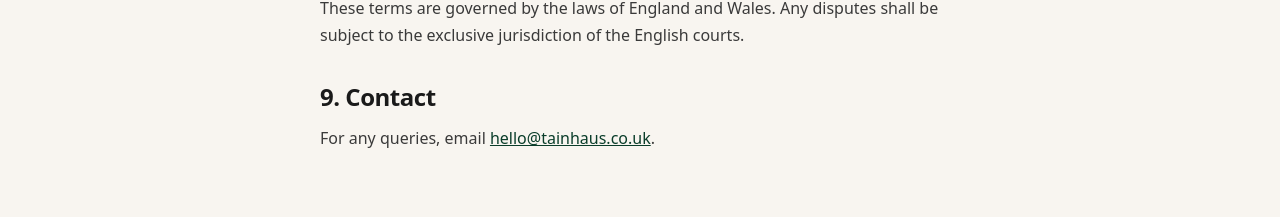
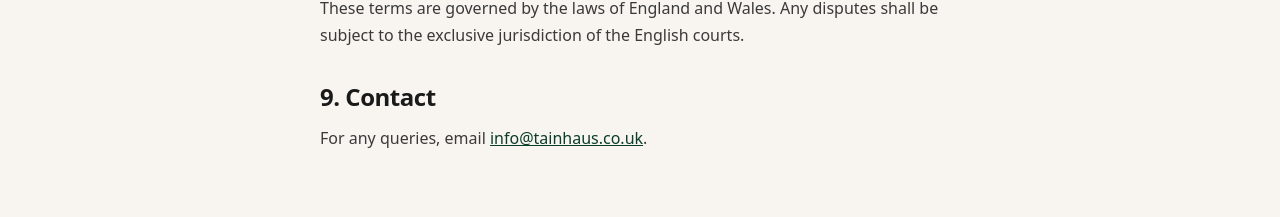
Before and after one commit to Tainhaus/2.0, a Next.js app: page /terms in a window 1280 px wide. Shown: the part 1318-1535 px from the top of the page. Built offline with nearby package versions, Linux system fonts and the light colour scheme; no server answers; a web font is replaced by a local one.

Commit message:
Replace hello@ with info@tainhaus.co.uk

```diff
--- a/src/app/terms/page.tsx
+++ b/src/app/terms/page.tsx
@@ -56,7 +56,7 @@ export default function TermsPage() {
 
           <section>
             <h2 className="font-display text-2xl font-semibold text-charcoal-900 mb-3">9. Contact</h2>
-            <p>For any queries, email <a href="mailto:hello@tainhaus.co.uk" className="text-forest-800 underline">hello@tainhaus.co.uk</a>.</p>
+            <p>For any queries, email <a href="mailto:info@tainhaus.co.uk" className="text-forest-800 underline">info@tainhaus.co.uk</a>.</p>
           </section>
 
         </div>
```
